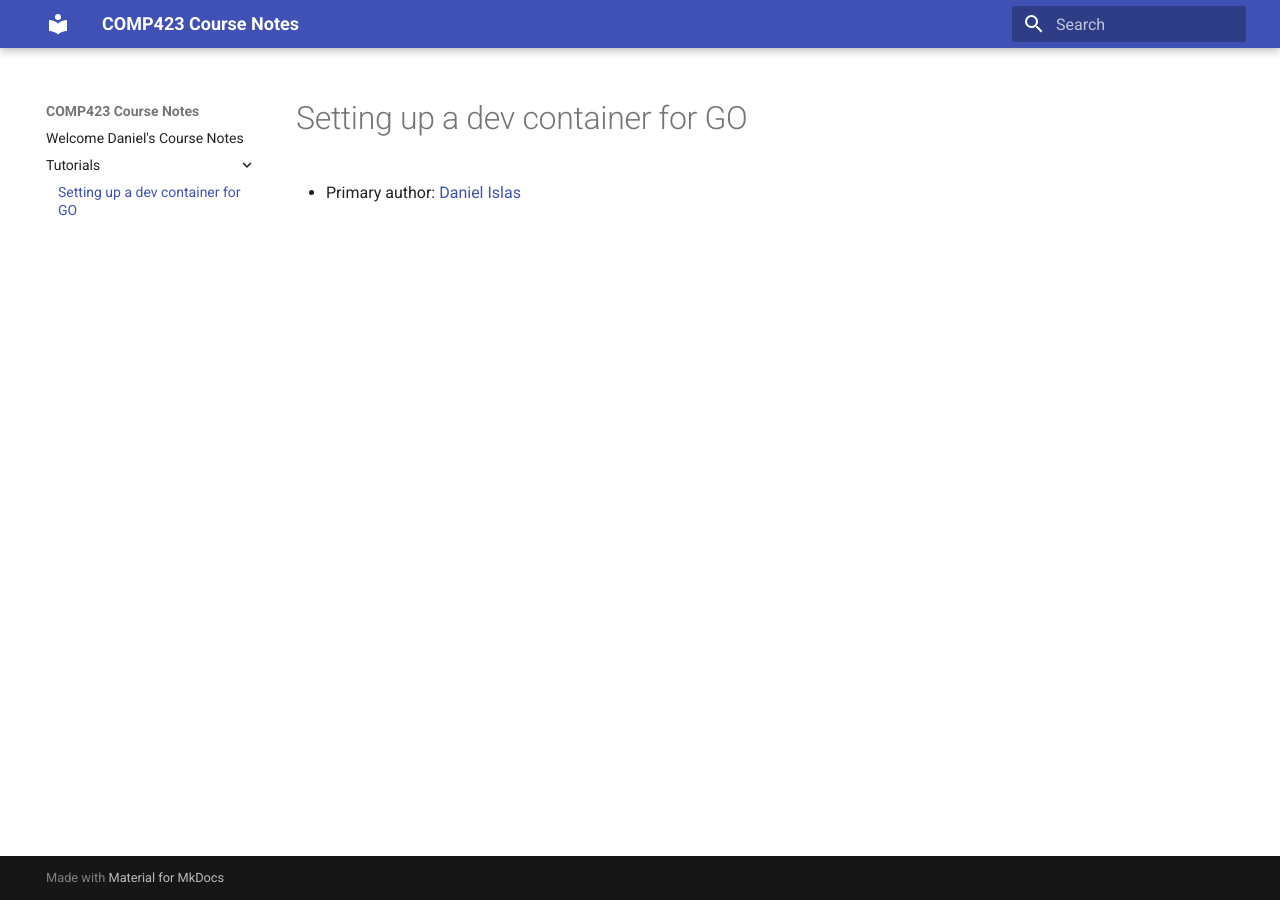
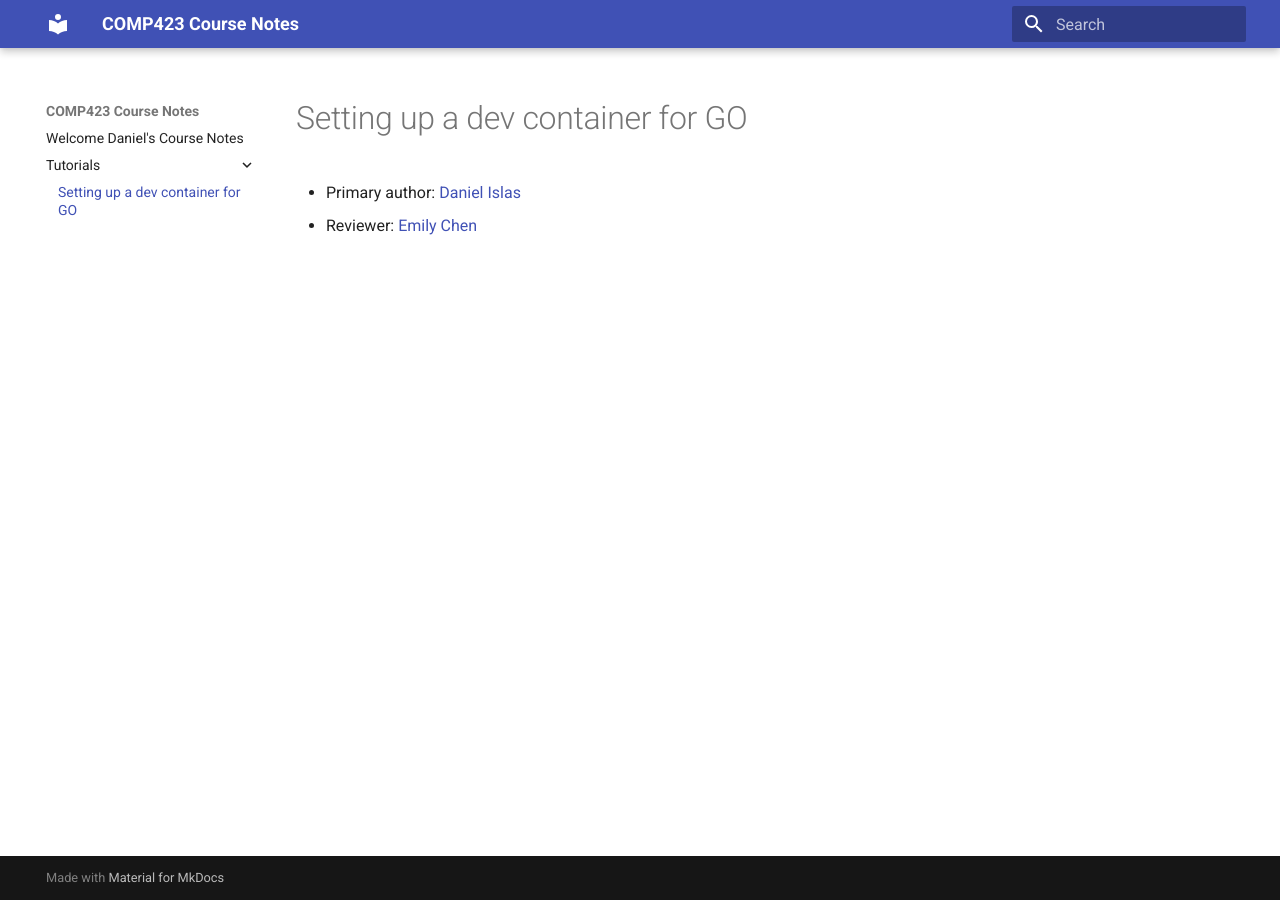
Before and after one commit to DanielBautista7799/comp423-course-notes, an MkDocs documentation site: the page built from docs/tutorials/go-setup.md, in a window 1280 px wide. Built offline with MkDocs 1.6.1 and Material for MkDocs 9.7.7, drawn with Linux system fonts in a browser that asks for light colours.

Commit message:
add reviewer

```diff
--- a/docs/tutorials/go-setup.md
+++ b/docs/tutorials/go-setup.md
@@ -1,3 +1,4 @@
 # Setting up a dev container for GO
 
 * Primary author: [Daniel Islas](https://github.com/DanielBautista7799)
+* Reviewer: [Emily Chen](https://github.com/emsesc)
```
